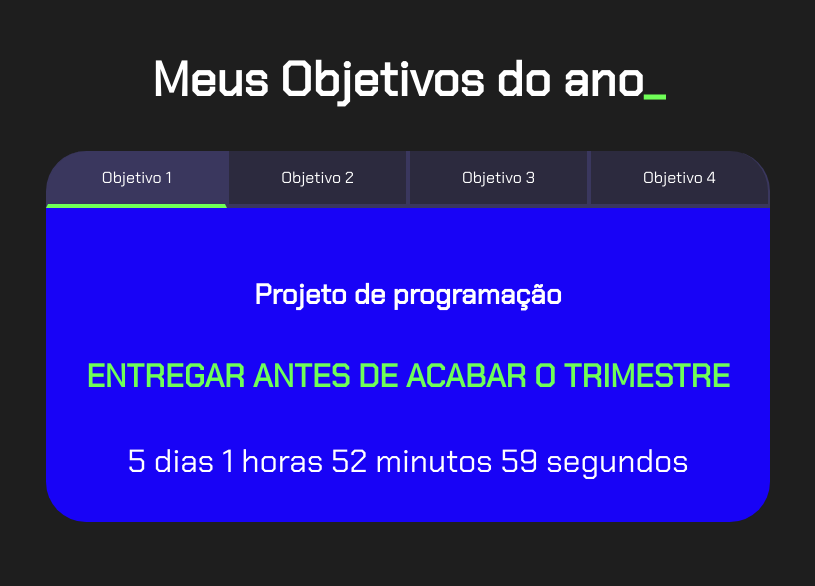
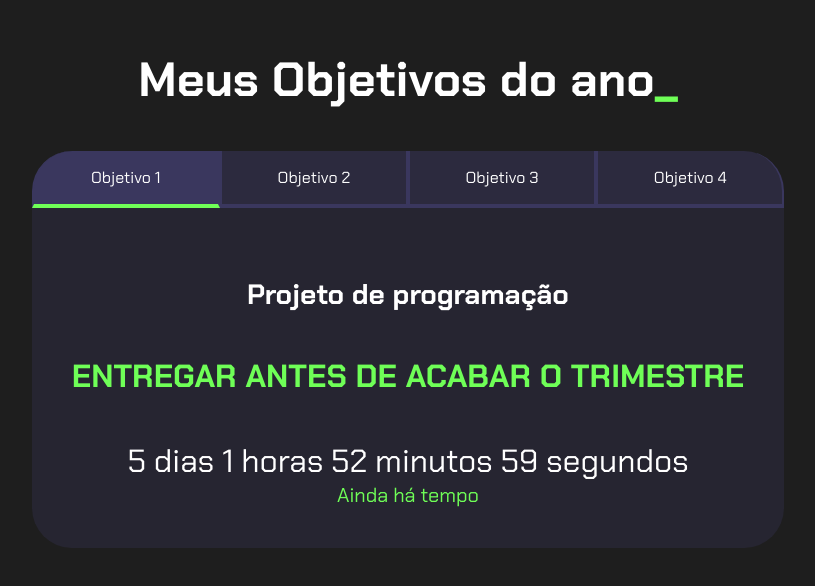
Before and after one commit to xaulindematadordeporco/terceiro-repositorio, a plain HTML site: page index.html in a window 1280 px wide. Shown: the whole page, without its empty margins (232-1047 px from the left). Drawn offline with Linux system fonts and the light colour scheme.

```diff
--- a/index.html
+++ b/index.html
@@ -42,6 +42,9 @@
                             <p class="contador-digito-texto"> segundos </p>
                         </div>
                     </div>
+                    <div class="situacao">
+                        <p class="situacao-texto">a</p>
+                    </div>
                 </div>
                 <div class="aba-conteudo">
                     <h3 class="aba-conteudo-titulo-principal"> Aqui vai o título principal </h3>
@@ -63,6 +66,10 @@
                             <p class="contador-digito-numero" id="seg1"> 7 </p>
                             <p class="contador-digito-texto"> segundos </p>
                         </div>
+                    </div>
+                    <div class="situacao">
+                        <p class="situacao-texto">a</p>
+                    </div>
                 </div>
                 <div class="aba-conteudo">
                     <h3 class="aba-conteudo-titulo-principal"> Aqui vai o título principal </h3>
@@ -84,6 +91,7 @@
                             <p class="contador-digito-numero" id="seg2"> 7 </p>
                             <p class="contador-digito-texto"> segundos </p>
                         </div>
+                    </div>
                 </div>
                 <div class="aba-conteudo">
                     <h3 class="aba-conteudo-titulo-principal"> Aqui vai o título principal </h3>
@@ -94,17 +102,18 @@
                             <p class="contador-digito-texto"> dias </p>
                         </div>
                         <div class="contador-digito">
-                            <p class="contador-digito-numero" id="horas3"> 7 </p>
+                            <p class="contador-digito-numero" id="horas4"> 7 </p>
                             <p class="contador-digito-texto"> horas </p>
                         </div>
                         <div class="contador-digito">
-                            <p class="contador-digito-numero" id="min3"> 7 </p>
+                            <p class="contador-digito-numero" id="min5"> 7 </p>
                             <p class="contador-digito-texto"> minutos </p>
                         </div>
                         <div class="contador-digito">
-                            <p class="contador-digito-numero" id="seg3"> 7 </p>
+                            <p class="contador-digito-numero" id="seg6"> 7 </p>
                             <p class="contador-digito-texto"> segundos </p>
                         </div>
+                    </div>
                 </div>
             </div>
         </div>
--- a/main.js
+++ b/main.js
@@ -18,11 +18,13 @@
 
 const contadores = document.querySelectorAll(".contador");
 const tempoObjetivo1 = new Date("2024-04-30T23:59:59");
-const tempoObjetivo2 = new Date("2024-05-23T23:59:59");
+const tempoObjetivo2 = new Date("2024-05-10T23:59:59");
 const tempoObjetivo3 = new Date("2024-06-15T23:59:59");
 const tempoObjetivo4 = new Date("2024-12-13T23:59:59");
 
 const tempos = [tempoObjetivo1, tempoObjetivo2, tempoObjetivo3, tempoObjetivo4]
+
+const situacoes = document.querySelectorAll(".situacao");
 
 function calculaTempo(tempoObjetivo) {
     let tempoAtual = new Date();
@@ -46,6 +48,33 @@
 
 }
 
+function calculaSituacao(tempoObjetivo) {
+    let tempoAtual = new Date();
+    let tempoFinal = tempoObjetivo - tempoAtual;
+
+    let segundos = Math.floor(tempoFinal/1000);
+    let minutos = Math.floor(segundos/60);
+    let horas = Math.floor(minutos/60);
+    let dias = Math.floor(horas/24);
+
+    segundos %= 60;
+    minutos %= 60;
+    horas %= 24;
+
+    if (tempoFinal > 0) {
+        return " Ainda há tempo ";
+    } else {
+        return "Perdeu!!!";
+
+    }
+
+}
+
+function atualizaSituacao () {
+    for (let i = 0; i < situacoes.length; i++) {
+        situacoes[i].textContent = calculaSituacao(tempos[i]);
+    }
+}
 
 function atualizaCronometro() {
     for ( let i = 0; i < contadores.length; i++) {
@@ -59,3 +88,4 @@
 }
 
 comecaCronometro();
+atualizaSituacao ();
--- a/style.css
+++ b/style.css
@@ -1,4 +1,4 @@
-@import url('https://fonts.googleapis.com/css2?family=Chakra+Petch&display=swap');
+@import url('https://fonts.googleapis.com/css2?family=Chakra+Petch:wght@400;700&display=swap');
 
 :root {
     --cor-de-fundo: #1E1E1E;
@@ -6,7 +6,7 @@
     --branco: #FFFFFF;
     --botao-ativo: #3A375E;
     --botao-inativo: rgba(58, 55, 94, 0.5);
-    --texto-fundo: rgba(24, 3, 252, 0.973);
+    --texto-fundo: rgba(58, 55, 94, 0.3);
 }
 
 body {
@@ -111,6 +111,14 @@
     margin: 0;
 }
 
+.situacao{
+    color: var(--verde);
+    font-size: 20px;
+    display: flex;
+    justify-content: center;
+    margin: 0;
+}
+
 @media screen and (min-width: 768px) {
     .botoes{
         display: flex;
```
